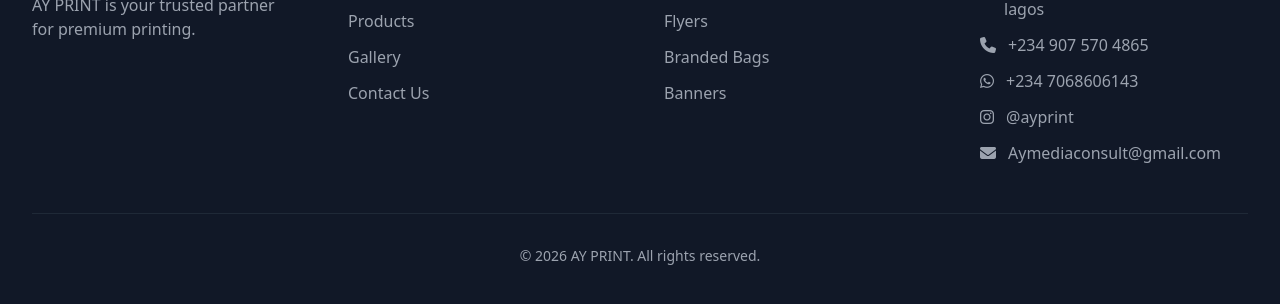
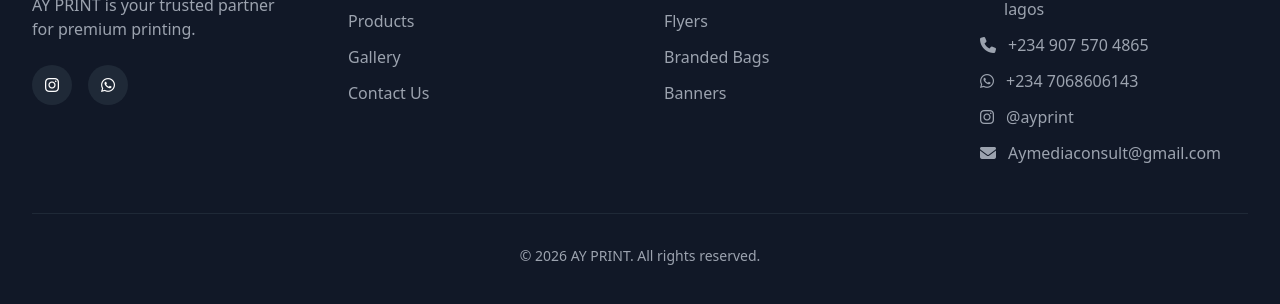
Before and after one commit to JoexSeven7/ay_print, a website: page about.html in a window 1280 px wide. Shown: the part 2029-2333 px from the top of the page. Drawn offline with Linux system fonts and the light colour scheme.

Commit message:
feat: Add social media links to footer in multiple HTML files

```diff
--- a/about.html
+++ b/about.html
@@ -110,7 +110,12 @@
     <footer class="bg-gray-900 text-white py-16">
         <div class="max-w-7xl mx-auto px-4 sm:px-6 lg:px-8">
             <div class="grid grid-cols-2 md:grid-cols-2 lg:grid-cols-4 gap-12">
-                <div><img src="images/ay_logo.png" alt="AY PRINT" class="h-12 w-auto mb-6"><p class="text-gray-400 mb-6">AY PRINT is your trusted partner for premium printing.</p></div>
+                <div><img src="images/ay_logo.png" alt="AY PRINT" class="h-12 w-auto mb-6"><p class="text-gray-400 mb-6">AY PRINT is your trusted partner for premium printing.</p>
+                <div class="flex gap-4">
+                    <a href="#" data-config-attr="href|social.instagram" class="w-10 h-10 bg-gray-800 rounded-full flex items-center justify-center hover:bg-primary transition-colors" aria-label="Instagram"><i class="fab fa-instagram"></i></a>
+                    <a href="#" data-whatsapp-link target="_blank" rel="noopener noreferrer" class="w-10 h-10 bg-gray-800 rounded-full flex items-center justify-center hover:bg-primary transition-colors" aria-label="WhatsApp"><i class="fab fa-whatsapp"></i></a>
+                </div>
+                </div>
                 <div><h3 class="text-lg font-semibold mb-6">Quick Links</h3><ul class="space-y-3"><li><a href="index.html" class="text-gray-400 hover:text-white transition-colors">Home</a></li><li><a href="products.html" class="text-gray-400 hover:text-white transition-colors">Products</a></li><li><a href="gallery.html" class="text-gray-400 hover:text-white transition-colors">Gallery</a></li><li><a href="contact.html" class="text-gray-400 hover:text-white transition-colors">Contact Us</a></li></ul></div>
                 <div><h3 class="text-lg font-semibold mb-6">Our Products</h3><ul class="space-y-3"><li><a href="products.html" class="text-gray-400 hover:text-white transition-colors">Business Cards</a></li><li><a href="products.html" class="text-gray-400 hover:text-white transition-colors">Flyers</a></li><li><a href="products.html" class="text-gray-400 hover:text-white transition-colors">Branded Bags</a></li><li><a href="products.html" class="text-gray-400 hover:text-white transition-colors">Banners</a></li></ul></div>
                 <div><h3 class="text-lg font-semibold mb-6">Contact Us</h3><ul class="space-y-3 text-gray-400"><li class="flex items-start gap-3"><i class="fas fa-map-marker-alt mt-1"></i><span data-config="contact.address">No 12, Industrial Road, Lagos</span></li><li class="flex items-center gap-3"><i class="fas fa-phone"></i><span data-config="contact.phone">+234 801 234 5678</span></li><li class="flex items-center gap-3"><i class="fab fa-whatsapp"></i><span data-config="contact.whatsapp">+234 902 773 0330</span></li>
```
Also changed, not shown: blog-post.html (+6 -1 lines), blog.html (+6 -1 lines), contact.html (+6 -1 lines), gallery.html (+4 -0 lines), product-detail.html (+4 -0 lines), products.html (+4 -0 lines), services.html (+6 -1 lines).
